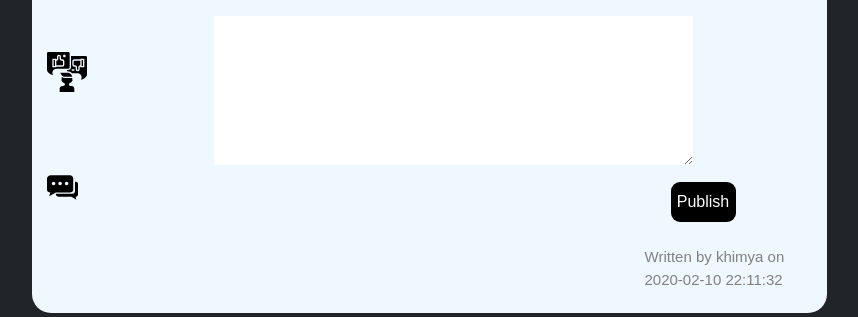
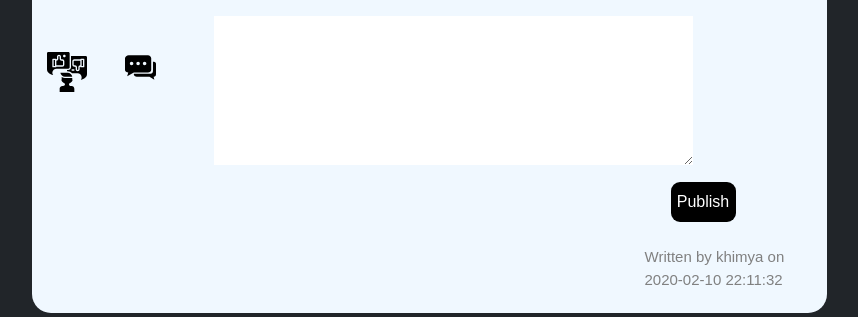
Before and after one commit to khimya/Camagru, a PHP site: page /camagru/ in a window 1280 px wide. Shown: the part 740-1057 px from the top of the page, without its empty margins (211-1069 px from the left). Run offline with PHP 8.4, Linux system fonts and the light colour scheme; data comes from the database, SQL or seed files in the repository; data that the repository does not hold is empty.

Commit message:
--- Auto-Git Commit ---

```diff
--- a/app/views/posts/index.php
+++ b/app/views/posts/index.php
@@ -30,7 +30,7 @@
                     </form>
                 </div>
                 <div class="comments">
-                    <input class="comment"  value="<?php echo $post->like_count; ?>"/>
+                    <input class="comments"  value="<?php echo $post->like_count; ?>"/>
                 </div>
 
             <div class="posts_info">
--- a/public/css/posts.css
+++ b/public/css/posts.css
@@ -183,8 +183,9 @@ span {
 }
 .comments {
 	color: black;
-	font-size: 24px;
-	padding-top: 38px;
+    font-size: 24px;
+    padding-top: 38px;
+    display: inline-block;
 }
 
 .post_title p {
```
